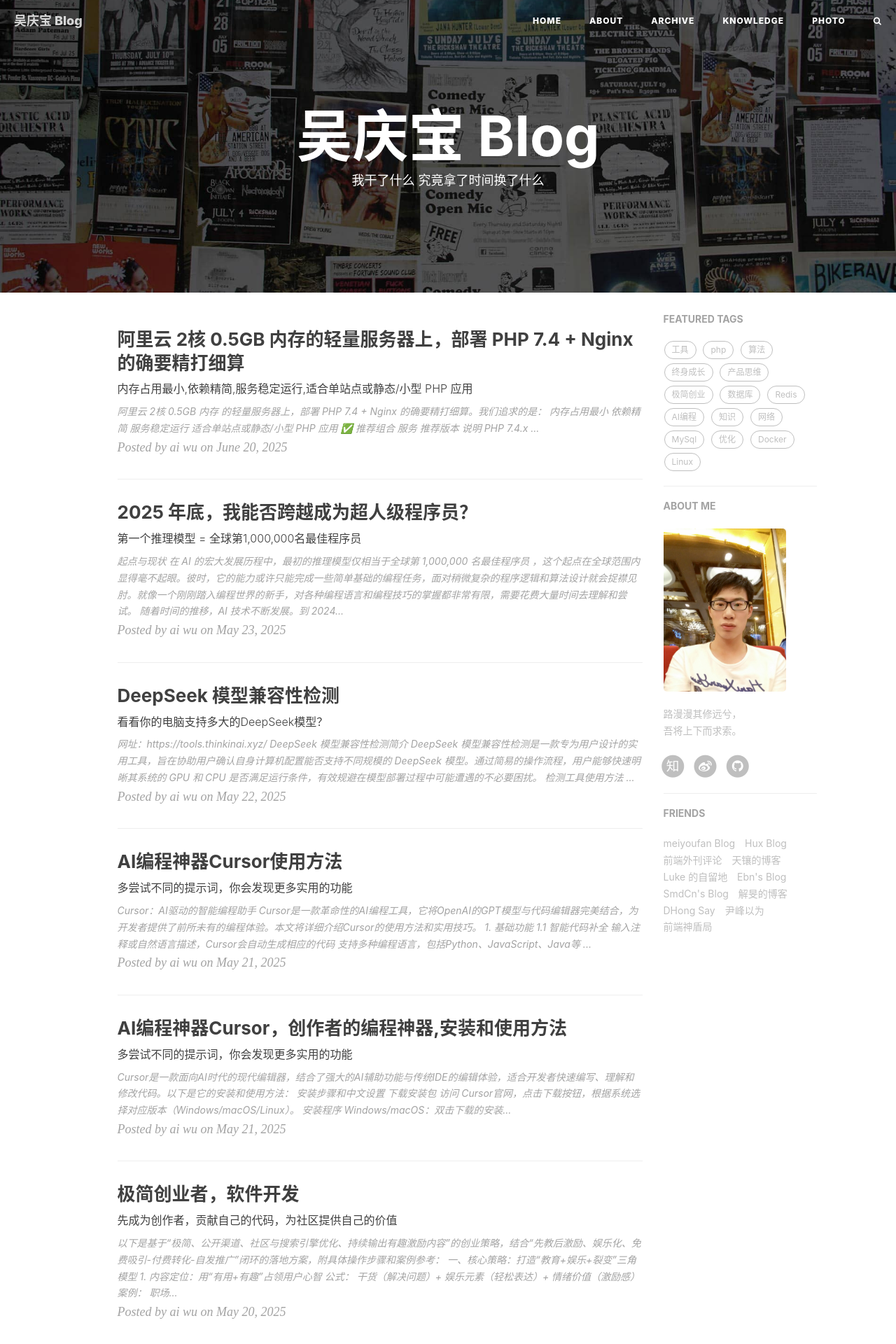
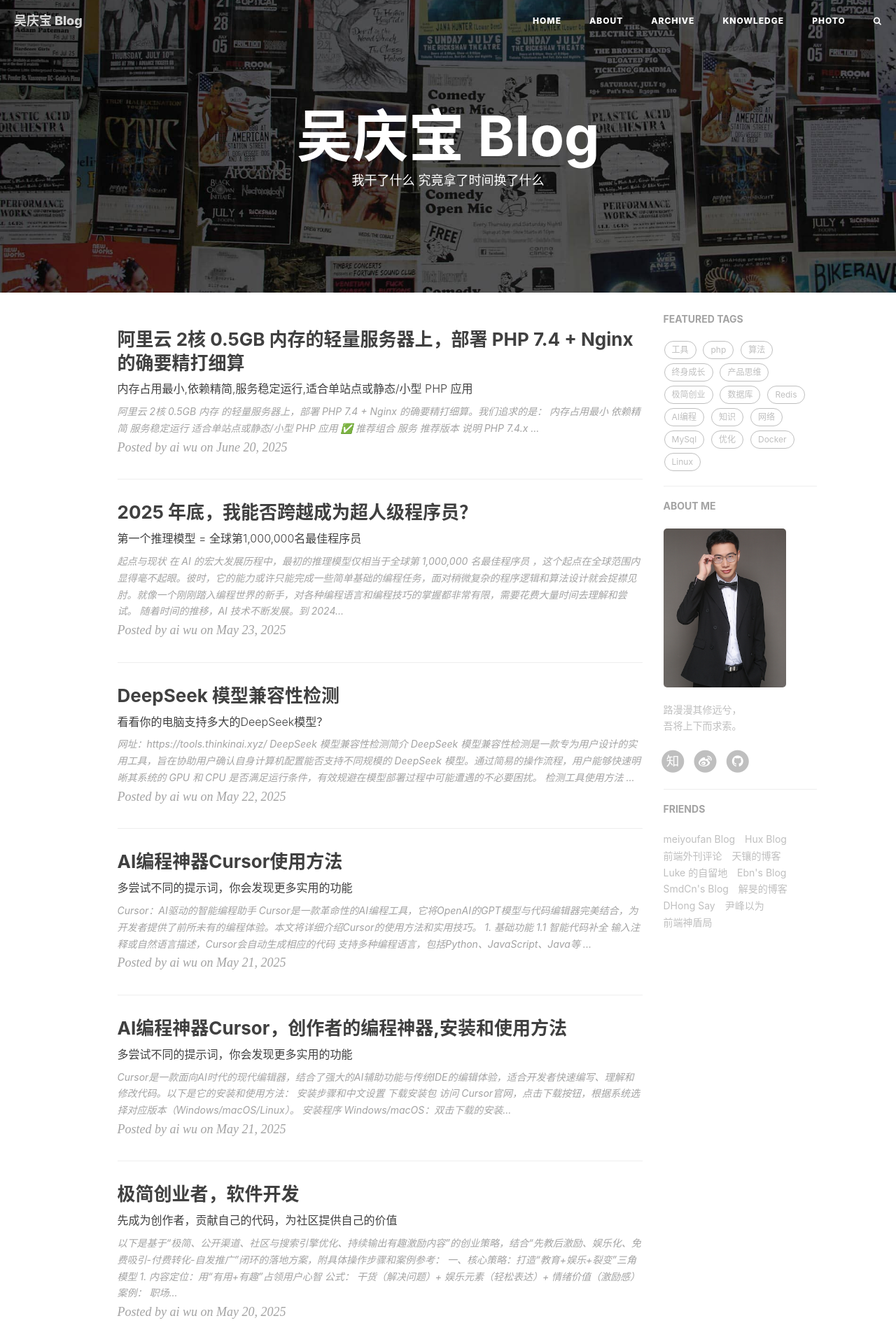
Before and after one commit to wuxiumu/wuxiumu.github.io, a Jekyll site: the page built from index.html, in a window 1280 px wide. Shown: the top 1920 px of the page at 70% size. Built offline with Jekyll 4.4.1, drawn with Linux system fonts in a browser that asks for light colours; nearby versions of some CDN libraries; the list of posts is cut into pages by our own code; comment, search, counter and statistics services are not loaded.

Commit message:
头像替换最新的

```diff
--- a/_config.yml
+++ b/_config.yml
@@ -79,7 +79,7 @@
 # Sidebar settings
 sidebar: true                           # whether or not using Sidebar.
 sidebar-about-description: "路漫漫其修远兮，<br>吾将上下而求索。"
-sidebar-avatar: /img/avatar-wqb.jpg      # use absolute URL, seeing it's used in both `/` and `/about/`
+sidebar-avatar: /img/aricwu.png      # use absolute URL, seeing it's used in both `/` and `/about/`
 
 
 
```
Also changed, not shown: img/aricwu.png (added).
